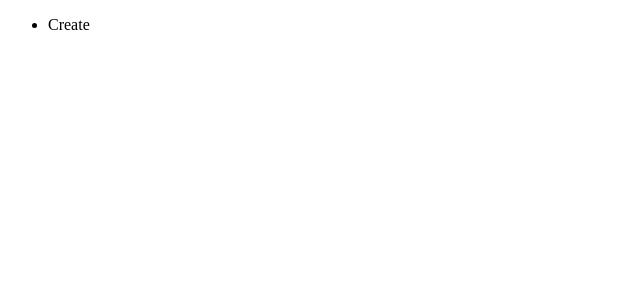
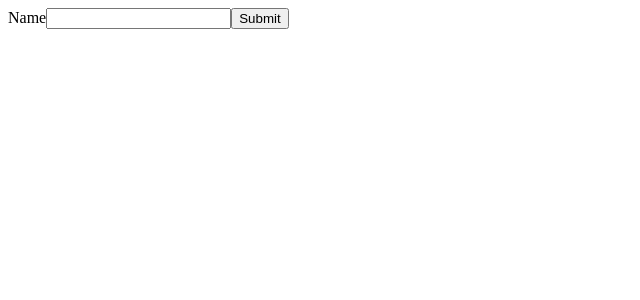
Before and after one commit to hyun9360/health-note, a Next.js app: page /workout/create in a window 1280 px wide. Shown: the top 300 px of the page, without its empty margins (0-640 px from the left). Built offline with nearby package versions, Linux system fonts and the light colour scheme.

Commit message:
Update CreatePage Text Input Value Alert

```diff
--- a/src/pages/workout/create/index.tsx
+++ b/src/pages/workout/create/index.tsx
@@ -1,11 +1,15 @@
-function Create() {
-  return (
-    <ul>
-      <li>
-        Create
-      </li>
-    </ul>
-  )
+export default function CreateForm() {
+    const handleSubmit = async (event: any) => {
+      event.preventDefault()
+      alert(event.target.name.value)
+    }
+
+    return (
+      <form onSubmit={handleSubmit}>
+        <label htmlFor="name">Name</label>
+        <input type="text" id="name" name="name" />
+
+        <button type="submit">Submit</button>
+      </form>
+    )
 }
-
-export default Create
```
